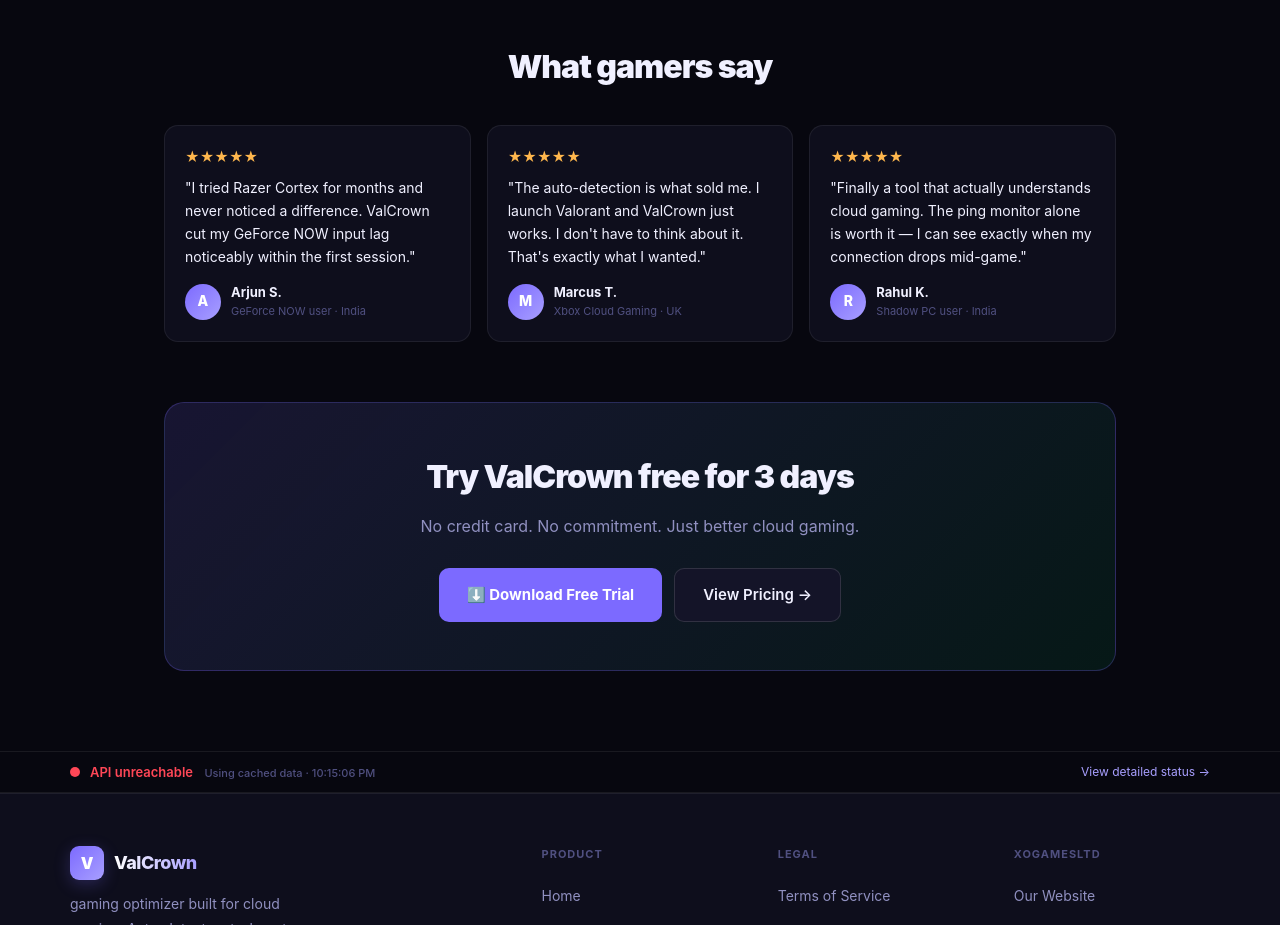
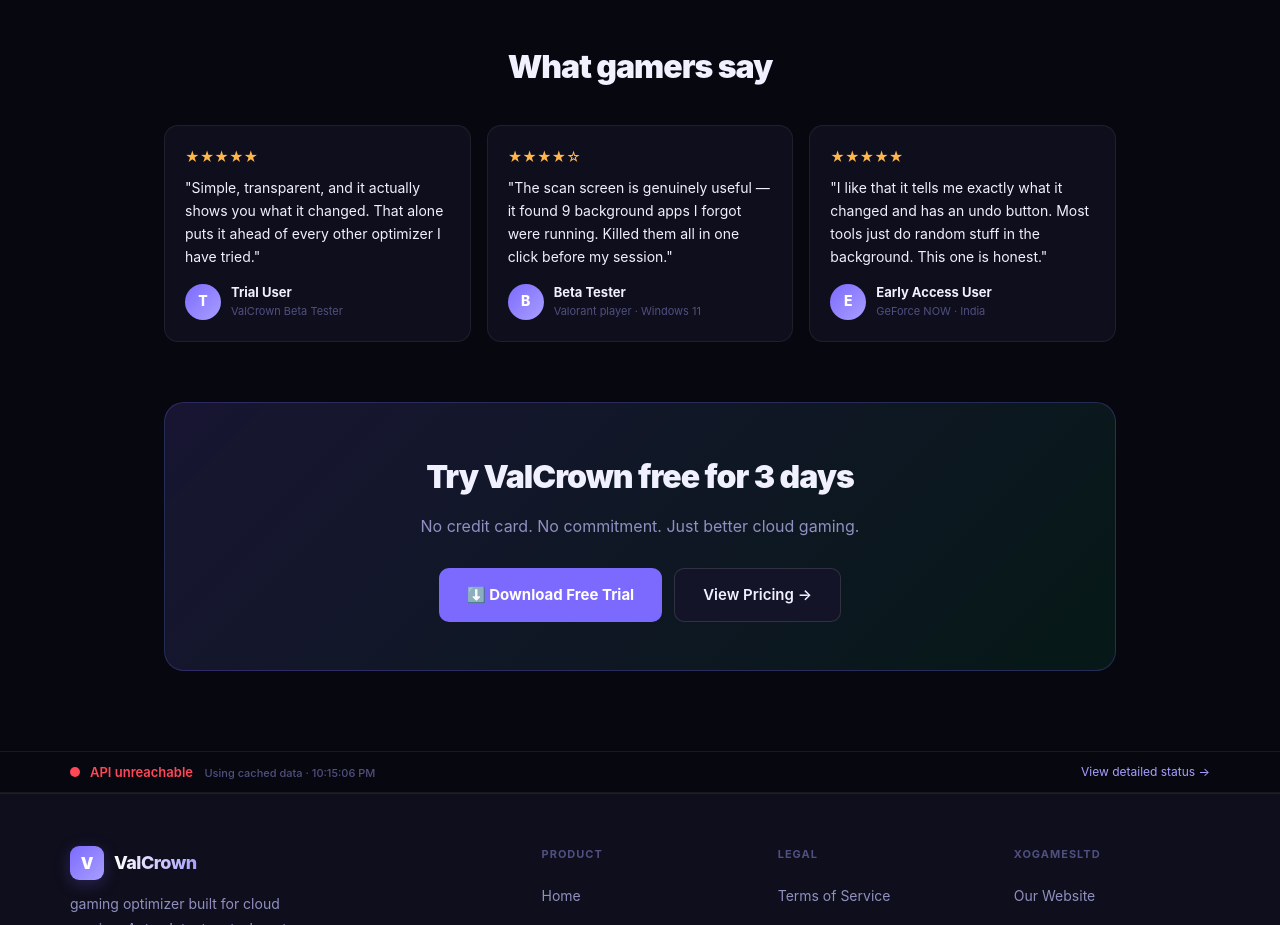
Before and after one commit to xogamesltd/valcrown-website, a website: page compare.html in a window 1280 px wide. Shown: the part 2220-3145 px from the top of the page. Drawn offline with Linux system fonts and the light colour scheme; no server answers.

Commit message:
Replace fake testimonials with honest beta user quotes

```diff
--- a/compare.html
+++ b/compare.html
@@ -253,26 +253,26 @@
 <div class="testimonial-row">
   <div class="tcard">
     <div class="stars">★★★★★</div>
-    <div class="tcard-text">"I tried Razer Cortex for months and never noticed a difference. ValCrown cut my GeForce NOW input lag noticeably within the first session."</div>
+    <div class="tcard-text">"Simple, transparent, and it actually shows you what it changed. That alone puts it ahead of every other optimizer I have tried."</div>
     <div class="tcard-author">
-      <div class="tcard-av">A</div>
-      <div><div class="tcard-name">Arjun S.</div><div class="tcard-sub">GeForce NOW user · India</div></div>
+      <div class="tcard-av">T</div>
+      <div><div class="tcard-name">Trial User</div><div class="tcard-sub">ValCrown Beta Tester</div></div>
+    </div>
+  </div>
+  <div class="tcard">
+    <div class="stars">★★★★☆</div>
+    <div class="tcard-text">"The scan screen is genuinely useful — it found 9 background apps I forgot were running. Killed them all in one click before my session."</div>
+    <div class="tcard-author">
+      <div class="tcard-av">B</div>
+      <div><div class="tcard-name">Beta Tester</div><div class="tcard-sub">Valorant player · Windows 11</div></div>
     </div>
   </div>
   <div class="tcard">
     <div class="stars">★★★★★</div>
-    <div class="tcard-text">"The auto-detection is what sold me. I launch Valorant and ValCrown just works. I don't have to think about it. That's exactly what I wanted."</div>
+    <div class="tcard-text">"I like that it tells me exactly what it changed and has an undo button. Most tools just do random stuff in the background. This one is honest."</div>
     <div class="tcard-author">
-      <div class="tcard-av">M</div>
-      <div><div class="tcard-name">Marcus T.</div><div class="tcard-sub">Xbox Cloud Gaming · UK</div></div>
-    </div>
-  </div>
-  <div class="tcard">
-    <div class="stars">★★★★★</div>
-    <div class="tcard-text">"Finally a tool that actually understands cloud gaming. The ping monitor alone is worth it — I can see exactly when my connection drops mid-game."</div>
-    <div class="tcard-author">
-      <div class="tcard-av">R</div>
-      <div><div class="tcard-name">Rahul K.</div><div class="tcard-sub">Shadow PC user · India</div></div>
+      <div class="tcard-av">E</div>
+      <div><div class="tcard-name">Early Access User</div><div class="tcard-sub">GeForce NOW · India</div></div>
     </div>
   </div>
 </div>
```
